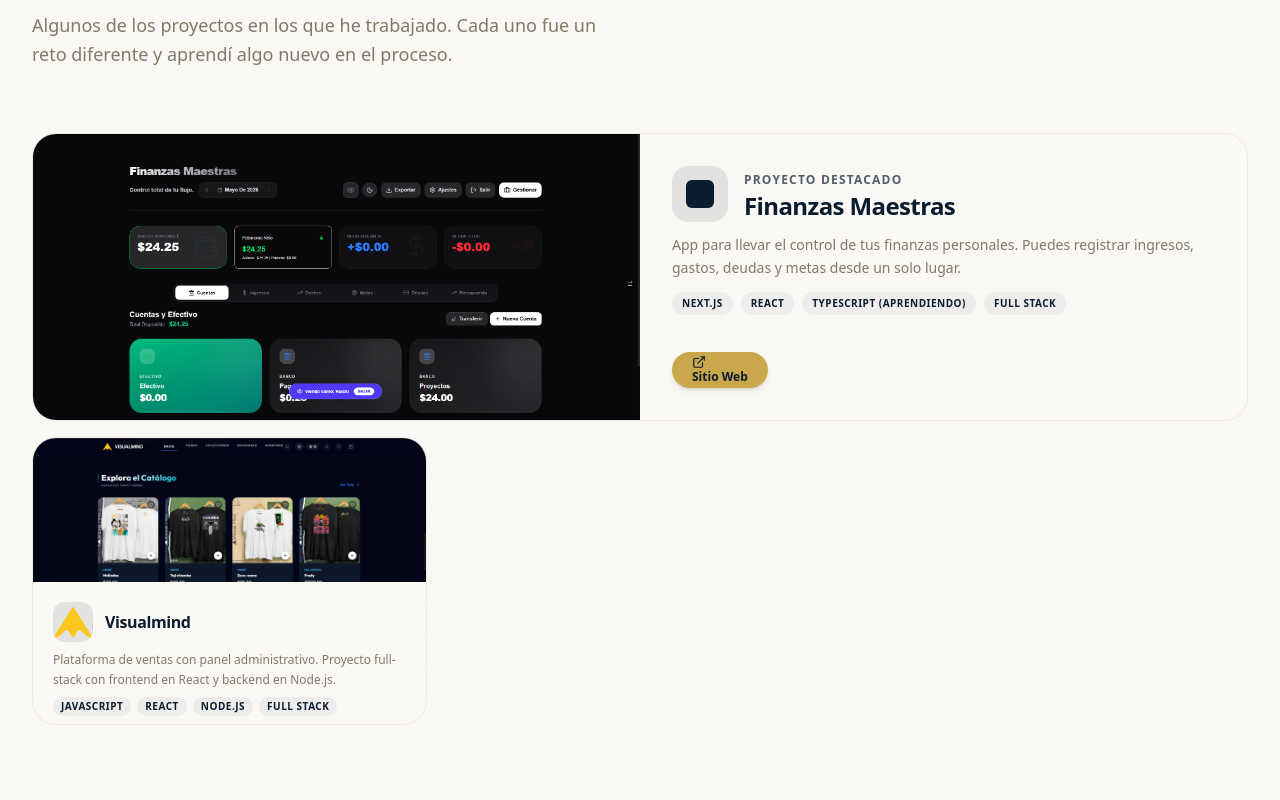
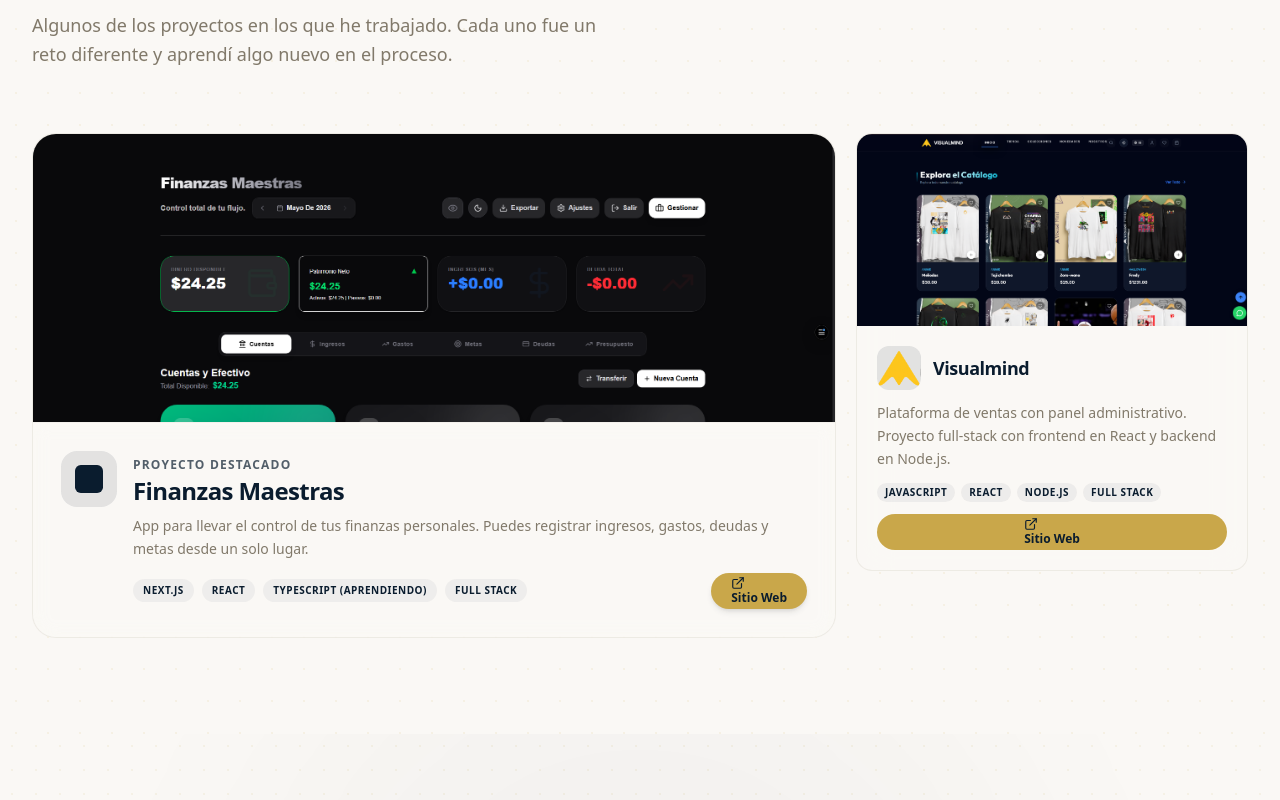
Before and after one commit to Ruicki/CV, a Next.js app: page / in a window 1280 px wide. Shown: the part 2021-2821 px from the top of the page. Built offline with nearby package versions, Linux system fonts and the light colour scheme.

Commit message:
fix: redesign bento grid - featured 2col with image on top, rest stacked right

```diff
--- a/src/features/projects/Projects.tsx
+++ b/src/features/projects/Projects.tsx
@@ -21,6 +21,55 @@ const getIcon = (iconName?: string) => {
     }
 };
 
+// Tarjeta vertical usada en mobile y en el grid de desktop para proyectos secundarios
+function ProjectCard({ project, delay = 0 }: { project: typeof projects[0]; delay?: number }) {
+    const Icon = getIcon(project.mainIcon);
+    return (
+        <SlideUp delay={delay}>
+            <div className="rounded-2xl glass border border-border/50 hover:border-primary/30 transition-all duration-300 group overflow-hidden flex flex-col h-full">
+                {project.previewSrc && (
+                    <div className="w-full overflow-hidden h-48 shrink-0">
+                        <img
+                            src={project.previewSrc}
+                            alt={`Preview de ${project.title}`}
+                            className="w-full h-full object-cover object-top transition-transform duration-700 group-hover:scale-105"
+                        />
+                    </div>
+                )}
+                <div className="p-5 flex flex-col flex-1 gap-3">
+                    <div className="flex items-center gap-3">
+                        <div className="h-11 w-11 rounded-xl bg-primary/10 flex items-center justify-center shrink-0 overflow-hidden">
+                            {project.logoSrc ? (
+                                <Image src={project.logoSrc} alt={project.title} width={44} height={44} className="w-full h-full object-contain" />
+                            ) : (
+                                <Icon className="h-5 w-5 group-hover:scale-110 transition-transform duration-300" />
+                            )}
+                        </div>
+                        <h3 className="text-lg font-bold tracking-tight text-foreground group-hover:text-primary transition-colors">
+                            {project.title}
+                        </h3>
+                    </div>
+                    <p className="text-sm text-muted-foreground leading-relaxed flex-1">{project.description}</p>
+                    <div className="flex flex-wrap gap-1.5">
+                        {project.tags.map(tag => (
+                            <Badge key={tag} className="bg-primary/5 text-primary border-primary/10 px-2 py-0.5 text-[10px] font-bold uppercase tracking-wider">
+                                {tag}
+                            </Badge>
+                        ))}
+                    </div>
+                    {project.demoUrl && (
+                        <Button size="sm" className="w-full h-9 rounded-full gap-2 text-xs font-bold bg-accent text-accent-foreground hover:bg-accent/90 hover:scale-105 transition-all" asChild>
+                            <a href={project.demoUrl} target="_blank" rel="noopener noreferrer">
+                                <ExternalLink className="h-3.5 w-3.5" /> Sitio Web
+                            </a>
+                        </Button>
+                    )}
+                </div>
+            </div>
+        </SlideUp>
+    );
+}
+
 export default function Projects() {
     const [featured, ...rest] = projects;
 
@@ -40,71 +89,24 @@ export default function Projects() {
                     </SlideUp>
                 </div>
 
-                {/* ── MOBILE + TABLET: vertical (hasta lg) ── */}
+                {/* ── MOBILE + TABLET ── */}
                 <div className="lg:hidden space-y-6">
-                    {projects.map((project, index) => {
-                        const Icon = getIcon(project.mainIcon);
-                        return (
-                            <SlideUp key={index} delay={0.1 * index}>
-                                <div className="rounded-2xl glass border border-border/50 hover:border-primary/30 transition-all duration-300 group overflow-hidden">
-                                    {project.previewSrc && (
-                                        <div className="w-full overflow-hidden h-56">
-                                            <img
-                                                src={project.previewSrc}
-                                                alt={`Preview de ${project.title}`}
-                                                className="w-full h-full object-cover object-center transition-transform duration-700 group-hover:scale-105"
-                                            />
-                                        </div>
-                                    )}
-                                    <div className="p-5 flex items-start gap-4">
-                                        <div className="h-12 w-12 rounded-xl bg-primary/10 flex items-center justify-center shrink-0 overflow-hidden">
-                                            {project.logoSrc ? (
-                                                <Image src={project.logoSrc} alt={project.title} width={48} height={48} className="w-full h-full object-contain" />
-                                            ) : (
-                                                <Icon className="h-6 w-6" />
-                                            )}
-                                        </div>
-                                        <div className="space-y-2 flex-1">
-                                            <h3 className="text-xl font-bold tracking-tight text-foreground group-hover:text-primary transition-colors">
-                                                {project.title}
-                                            </h3>
-                                            <p className="text-sm text-muted-foreground leading-relaxed">{project.description}</p>
-                                            <div className="flex flex-wrap gap-1.5 pt-1">
-                                                {project.tags.map(tag => (
-                                                    <Badge key={tag} className="bg-primary/5 text-primary border-primary/10 px-2 py-0.5 text-[10px] font-bold uppercase tracking-wider">
-                                                        {tag}
-                                                    </Badge>
+                    {projects.map((project, index) => (
+                        <ProjectCard key={index} project={project} delay={0.1 * index} />
                     ))}
                 </div>
-                                            {project.demoUrl && (
-                                                <div className="pt-2">
-                                                    <Button size="sm" className="h-8 px-4 rounded-full gap-2 text-xs font-bold bg-accent text-accent-foreground hover:bg-accent/90" asChild>
-                                                        <a href={project.demoUrl} target="_blank" rel="noopener noreferrer">
-                                                            <ExternalLink className="h-3 w-3" /> Sitio Web
-                                                        </a>
-                                                    </Button>
-                                                </div>
-                                            )}
-                                        </div>
-                                    </div>
-                                </div>
-                            </SlideUp>
-                        );
-                    })}
-                </div>
 
-                {/* ── DESKTOP (lg+): Bento Grid dinámico ── */}
-                <div className="hidden lg:block space-y-4">
+                {/* ── DESKTOP (lg+): Bento Grid ── */}
+                <div className="hidden lg:grid grid-cols-3 gap-5">
 
-                    {/* Proyecto destacado — ancho completo */}
+                    {/* Proyecto destacado — ocupa 2 columnas, imagen arriba + info abajo */}
                     {featured && (() => {
                         const Icon = getIcon(featured.mainIcon);
                         return (
-                            <SlideUp delay={0.1}>
-                                <div className="rounded-3xl glass border border-border/50 hover:border-primary/30 transition-all duration-300 group overflow-hidden flex flex-row h-72">
-                                    {/* Imagen izquierda */}
+                            <SlideUp delay={0.1} className="col-span-2">
+                                <div className="rounded-3xl glass border border-border/50 hover:border-primary/30 transition-all duration-300 group overflow-hidden flex flex-col">
                                     {featured.previewSrc && (
-                                        <div className="w-1/2 shrink-0 overflow-hidden">
+                                        <div className="w-full overflow-hidden h-72 shrink-0">
                                             <img
                                                 src={featured.previewSrc}
                                                 alt={`Preview de ${featured.title}`}
@@ -112,10 +114,7 @@ export default function Projects() {
                                             />
                                         </div>
                                     )}
-                                    {/* Info derecha */}
-                                    <div className="flex-1 p-8 flex flex-col justify-between bg-background/60 backdrop-blur-sm">
-                                        <div className="space-y-3">
-                                            <div className="flex items-center gap-4">
+                                    <div className="p-7 flex items-start gap-4 bg-background/60 backdrop-blur-sm border-t border-border/30">
                                         <div className="h-14 w-14 rounded-2xl bg-primary/10 flex items-center justify-center shrink-0 overflow-hidden">
                                             {featured.logoSrc ? (
                                                 <Image src={featured.logoSrc} alt={featured.title} width={56} height={56} className="w-full h-full object-contain" />
@@ -123,24 +122,22 @@ export default function Projects() {
                                                 <Icon className="h-7 w-7 group-hover:scale-110 transition-transform duration-300" />
                                             )}
                                         </div>
+                                        <div className="space-y-2 flex-1">
                                             <div>
                                                 <span className="text-xs font-bold uppercase tracking-widest text-primary/70">Proyecto Destacado</span>
                                                 <h3 className="text-2xl font-bold tracking-tight text-foreground group-hover:text-primary transition-colors duration-300">
                                                     {featured.title}
                                                 </h3>
                                             </div>
-                                            </div>
                                             <p className="text-sm text-muted-foreground leading-relaxed">{featured.description}</p>
-                                            <div className="flex flex-wrap gap-2">
+                                            <div className="flex flex-wrap items-center gap-2 pt-1">
                                                 {featured.tags.map(tag => (
                                                     <Badge key={tag} className="bg-primary/5 text-primary border-primary/10 px-2.5 py-1 text-[10px] font-bold uppercase tracking-wider">
                                                         {tag}
                                                     </Badge>
                                                 ))}
-                                            </div>
-                                        </div>
                                                 {featured.demoUrl && (
-                                            <Button size="sm" className="w-fit h-9 px-5 rounded-full gap-2 text-xs font-bold shadow-md hover:shadow-accent/30 hover:scale-105 transition-all duration-300 bg-accent text-accent-foreground hover:bg-accent/90" asChild>
+                                                    <Button size="sm" className="ml-auto h-9 px-5 rounded-full gap-2 text-xs font-bold shadow-md hover:shadow-accent/30 hover:scale-105 transition-all duration-300 bg-accent text-accent-foreground hover:bg-accent/90" asChild>
                                                         <a href={featured.demoUrl} target="_blank" rel="noopener noreferrer">
                                                             <ExternalLink className="h-3.5 w-3.5" /> Sitio Web
                                                         </a>
@@ -148,64 +145,19 @@ export default function Projects() {
                                                 )}
                                             </div>
                                         </div>
+                                    </div>
+                                </div>
                             </SlideUp>
                         );
                     })()}
 
-                    {/* Resto de proyectos — grid de 3 columnas, escala automáticamente */}
-                    {rest.length > 0 && (
-                        <div className="grid grid-cols-3 gap-4">
-                            {rest.map((project, index) => {
-                                const Icon = getIcon(project.mainIcon);
-                                return (
-                                    <SlideUp key={index} delay={0.15 * (index + 1)}>
-                                        <div className="rounded-3xl glass border border-border/50 hover:border-primary/30 transition-all duration-300 group overflow-hidden flex flex-col h-72">
-                                            {project.previewSrc && (
-                                                <div className="w-full overflow-hidden h-36 shrink-0">
-                                                    <img
-                                                        src={project.previewSrc}
-                                                        alt={`Preview de ${project.title}`}
-                                                        className="w-full h-full object-cover object-top transition-transform duration-700 group-hover:scale-105"
-                                                    />
-                                                </div>
-                                            )}
-                                            <div className="flex-1 p-5 flex flex-col justify-between">
-                                                <div className="space-y-2">
-                                                    <div className="flex items-center gap-3">
-                                                        <div className="h-10 w-10 rounded-xl bg-primary/10 flex items-center justify-center shrink-0 overflow-hidden">
-                                                            {project.logoSrc ? (
-                                                                <Image src={project.logoSrc} alt={project.title} width={40} height={40} className="w-full h-full object-contain" />
-                                                            ) : (
-                                                                <Icon className="h-5 w-5 group-hover:scale-110 transition-transform duration-300" />
-                                                            )}
-                                                        </div>
-                                                        <h3 className="text-base font-bold tracking-tight text-foreground group-hover:text-primary transition-colors duration-300">
-                                                            {project.title}
-                                                        </h3>
-                                                    </div>
-                                                    <p className="text-xs text-muted-foreground leading-relaxed line-clamp-2">{project.description}</p>
-                                                    <div className="flex flex-wrap gap-1.5">
-                                                        {project.tags.map(tag => (
-                                                            <Badge key={tag} className="bg-primary/5 text-primary border-primary/10 px-2 py-0.5 text-[10px] font-bold uppercase tracking-wider">
-                                                                {tag}
-                                                            </Badge>
+                    {/* Proyectos secundarios — 1 columna, apilados verticalmente */}
+                    <div className="col-span-1 flex flex-col gap-5">
+                        {rest.map((project, index) => (
+                            <ProjectCard key={index} project={project} delay={0.2 + 0.1 * index} />
                         ))}
                     </div>
-                                                </div>
-                                                {project.demoUrl && (
-                                                    <Button size="sm" className="w-full h-8 rounded-full gap-2 text-xs font-bold bg-accent text-accent-foreground hover:bg-accent/90 mt-2" asChild>
-                                                        <a href={project.demoUrl} target="_blank" rel="noopener noreferrer">
-                                                            <ExternalLink className="h-3 w-3" /> Sitio Web
-                                                        </a>
-                                                    </Button>
-                                                )}
-                                            </div>
-                                        </div>
-                                    </SlideUp>
-                                );
-                            })}
-                        </div>
-                    )}
+
                 </div>
             </div>
         </section>
```
Lines whose indentation alone changed are shown as unchanged.
